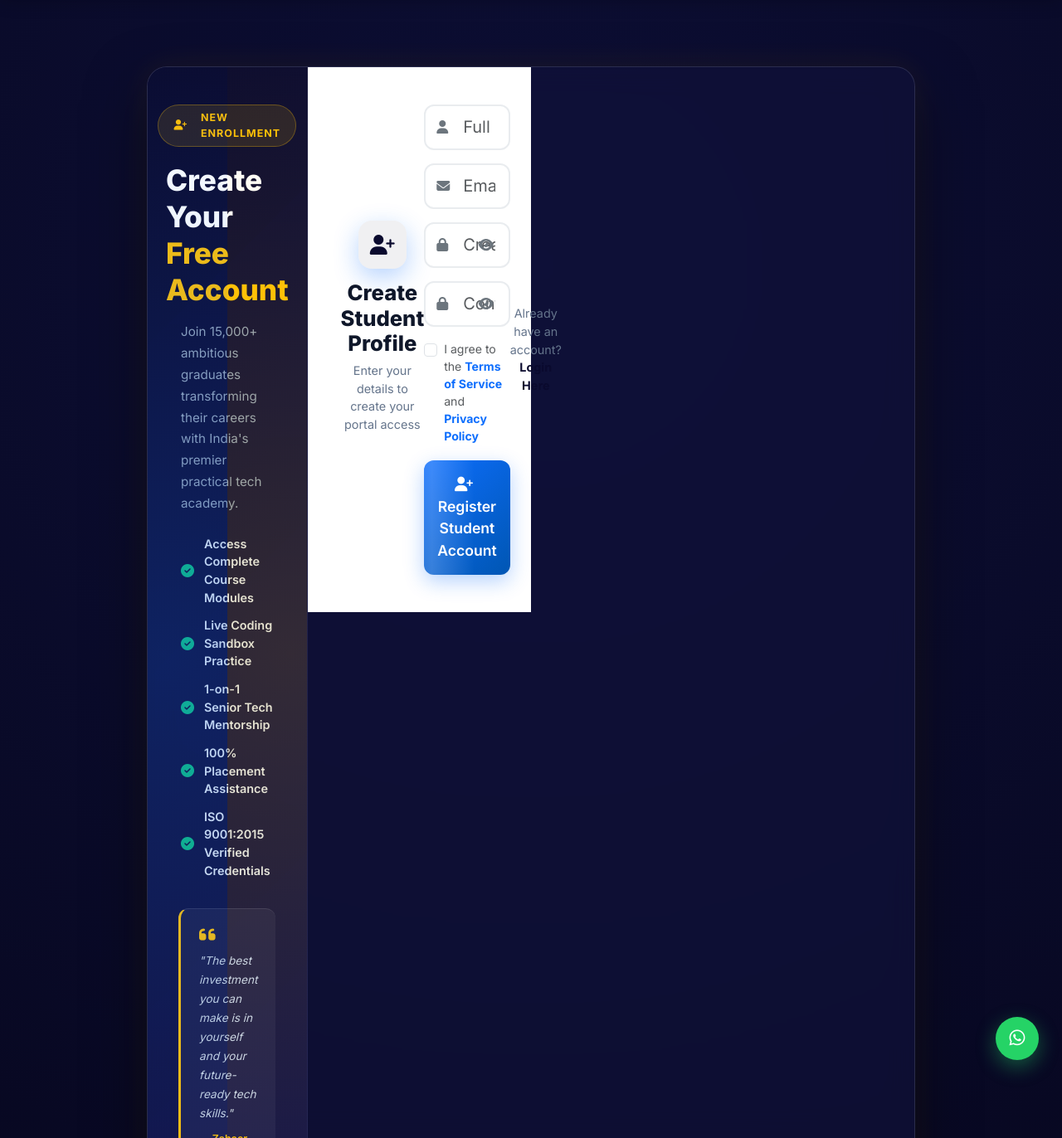
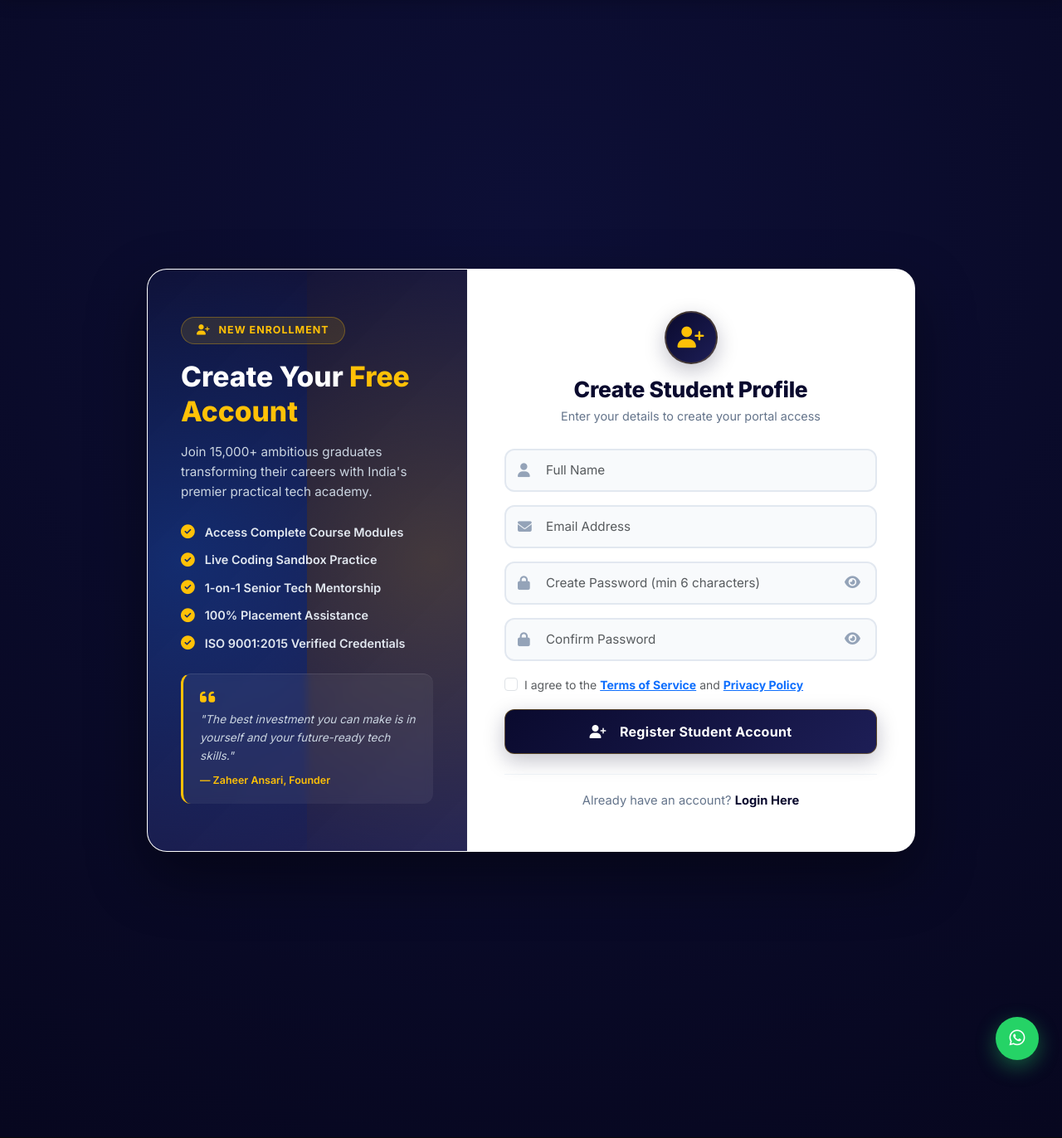
Before and after one commit to codewithganeshhh/project, a Django app: page /signup/ in a window 1280 px wide. Shown: the part 119-1491 px from the top of the page at 83% size. Run offline with Django 5.2, Linux system fonts and the light colour scheme.

Commit message:
feat: add frontend stylesheets and authentication templates

```diff
--- a/static/css/homepage-pro.css
+++ b/static/css/homepage-pro.css
@@ -1972,17 +1972,16 @@
 }
 
 .auth-wrapper {
-  background: rgba(17, 18, 58, 0.7);
+  background: #ffffff;
   border: 1px solid rgba(255, 255, 255, 0.12);
   border-radius: 24px;
   overflow: hidden;
-  box-shadow: 0 30px 70px rgba(0, 0, 0, 0.5), 0 0 40px rgba(255, 193, 7, 0.08);
-  backdrop-filter: blur(16px);
+  box-shadow: 0 30px 70px rgba(0, 0, 0, 0.4);
 }
 
 .auth-info {
-  background: linear-gradient(135deg, rgba(10, 10, 46, 0.95) 0%, rgba(21, 22, 77, 0.9) 100%);
-  padding: 45px 40px;
+  background: linear-gradient(135deg, rgba(10, 10, 46, 0.98) 0%, rgba(21, 22, 77, 0.95) 100%);
+  padding: 50px 40px;
   height: 100%;
   display: flex;
   flex-direction: column;
@@ -2008,7 +2007,7 @@
 }
 
 .auth-info h2 {
-  font-size: 2.2rem;
+  font-size: 2.1rem;
   font-weight: 800;
   color: #ffffff;
   line-height: 1.25;
@@ -2020,9 +2019,9 @@
 }
 
 .auth-info p {
-  color: #94a3b8;
+  color: #cbd5e1;
   font-size: 0.95rem;
-  line-height: 1.7;
+  line-height: 1.6;
   margin-bottom: 25px;
 }
 
@@ -2043,20 +2042,20 @@
 }
 
 .auth-feature i {
-  color: #10b981;
-  font-size: 1rem;
+  color: #ffc107;
+  font-size: 1.05rem;
 }
 
 .auth-quote {
   border-top: 1px solid rgba(255, 255, 255, 0.1);
-  padding-top: 20px;
+  padding-top: 18px;
   margin-top: 10px;
 }
 
 .auth-quote i {
   color: #ffc107;
-  font-size: 1.4rem;
-  margin-bottom: 8px;
+  font-size: 1.3rem;
+  margin-bottom: 6px;
   display: block;
 }
 
@@ -2075,31 +2074,34 @@
 
 .auth-form-wrapper {
   background: #ffffff;
-  padding: 45px 40px;
+  padding: 50px 45px;
+  height: 100%;
 }
 
 .auth-form-header {
   text-align: center;
-  margin-bottom: 30px;
+  margin-bottom: 28px;
 }
 
 .auth-icon-wrapper {
-  width: 58px;
-  height: 58px;
-  border-radius: 16px;
-  background: rgba(10, 10, 46, 0.06);
+  width: 64px;
+  height: 64px;
+  border-radius: 50%;
+  background: linear-gradient(135deg, #0a0a2e, #1d1e56);
+  color: #ffc107;
+  display: flex;
+  align-items: center;
+  justify-content: center;
+  font-size: 1.6rem;
+  margin: 0 auto 15px;
+  box-shadow: 0 8px 25px rgba(10, 10, 46, 0.25);
+  border: 2px solid rgba(255, 193, 7, 0.2);
+}
+
+.auth-form-header h4 {
+  font-size: 1.65rem;
+  font-weight: 800;
   color: #0a0a2e;
-  display: flex;
-  align-items: center;
-  justify-content: center;
-  font-size: 1.5rem;
-  margin: 0 auto 14px;
-}
-
-.auth-form-header h4 {
-  font-size: 1.6rem;
-  font-weight: 800;
-  color: #0f172a;
   margin-bottom: 6px;
 }
 
@@ -2112,8 +2114,10 @@
 .auth-footer {
   text-align: center;
   margin-top: 24px;
-  font-size: 0.9rem;
+  font-size: 0.92rem;
   color: #64748b;
+  border-top: 1px solid #f1f5f9;
+  padding-top: 20px;
 }
 
 .auth-footer a {
@@ -2124,6 +2128,7 @@
 
 .auth-footer a:hover {
   color: #ffc107;
+  text-decoration: underline;
 }
 
 /* ==========================================================================
--- a/static/css/style.css
+++ b/static/css/style.css
@@ -2440,31 +2440,34 @@
 
 /* ===== AUTH SECTION (Login / Signup) ===== */
 .auth-section {
-  padding: 80px 0;
-  background: linear-gradient(135deg, #f8f9fa 0%, #e9ecef 100%);
-  min-height: calc(100vh - 80px);
+  padding: 70px 0;
+  background: linear-gradient(135deg, #07071f 0%, #0a0a2e 50%, #15164d 100%);
+  min-height: calc(100vh - 120px);
   display: flex;
   align-items: center;
+  position: relative;
 }
 
 .auth-wrapper {
   background: #ffffff;
   border-radius: 24px;
   overflow: hidden;
-  box-shadow: 0 30px 80px rgba(0, 0, 0, 0.12);
-  display: grid;
-  grid-template-columns: 1fr 1fr;
-  min-height: 620px;
+  box-shadow: 0 25px 70px rgba(0, 0, 0, 0.4);
+  border: 1px solid rgba(255, 255, 255, 0.12);
+  width: 100%;
 }
 
 .auth-info {
-  background: linear-gradient(135deg, #0a0a2e 0%, #1a1a3e 100%);
-  padding: 55px 45px;
+  background: linear-gradient(135deg, #0a0a2e 0%, #12124d 100%);
+  padding: 50px 45px;
   color: #fff;
   position: relative;
   overflow: hidden;
   display: flex;
   align-items: center;
+  width: 100%;
+  height: 100%;
+  border-right: 1px solid rgba(255, 255, 255, 0.08);
 }
 
 .auth-info::before {
@@ -2474,7 +2477,8 @@
   right: -30%;
   width: 80%;
   height: 160%;
-  background: radial-gradient(circle, rgba(255, 193, 7, 0.15), transparent 70%);
+  background: radial-gradient(circle, rgba(255, 193, 7, 0.18), transparent 70%);
+  pointer-events: none;
 }
 
 .auth-info::after {
@@ -2484,7 +2488,8 @@
   left: -30%;
   width: 80%;
   height: 160%;
-  background: radial-gradient(circle, rgba(13, 110, 253, 0.2), transparent 70%);
+  background: radial-gradient(circle, rgba(13, 110, 253, 0.25), transparent 70%);
+  pointer-events: none;
 }
 
 .auth-info-content {
@@ -2494,13 +2499,15 @@
 }
 
 .auth-badge {
-  display: inline-block;
+  display: inline-flex;
+  align-items: center;
+  gap: 8px;
   background: rgba(255, 193, 7, 0.15);
   color: #ffc107;
   padding: 6px 18px;
   border-radius: 30px;
   font-weight: 600;
-  font-size: 0.85rem;
+  font-size: 0.82rem;
   letter-spacing: 0.5px;
   text-transform: uppercase;
   margin-bottom: 20px;
@@ -2508,40 +2515,42 @@
 }
 
 .auth-badge i {
-  margin-right: 8px;
+  margin-right: 2px;
 }
 
 .auth-info h2 {
-  font-size: 2.1rem;
+  font-size: 2rem;
   font-weight: 800;
   margin-bottom: 15px;
-  line-height: 1.2;
+  line-height: 1.25;
+  color: #ffffff;
 }
 
 .auth-info h2 span {
   color: #ffc107;
 }
 
-.auth-info > .auth-info-content > p {
+.auth-info-content > p {
   color: rgba(255, 255, 255, 0.8);
-  font-size: 1rem;
-  line-height: 1.7;
-  margin-bottom: 30px;
+  font-size: 0.95rem;
+  line-height: 1.6;
+  margin-bottom: 25px;
 }
 
 .auth-features {
-  display: grid;
-  grid-template-columns: 1fr 1fr;
-  gap: 14px;
-  margin-bottom: 30px;
+  display: flex;
+  flex-direction: column;
+  gap: 12px;
+  margin-bottom: 25px;
 }
 
 .auth-feature {
   display: flex;
   align-items: center;
-  gap: 10px;
+  gap: 12px;
   font-size: 0.9rem;
   color: rgba(255, 255, 255, 0.9);
+  font-weight: 500;
 }
 
 .auth-feature i {
@@ -2552,68 +2561,42 @@
 
 .auth-quote {
   position: relative;
-  padding: 20px 22px;
-  background: rgba(255, 255, 255, 0.05);
+  padding: 18px 20px;
+  background: rgba(255, 255, 255, 0.06);
   border-left: 3px solid #ffc107;
   border-radius: 12px;
   margin-top: 20px;
+  backdrop-filter: blur(5px);
 }
 
 .auth-quote i {
   color: #ffc107;
-  font-size: 1.3rem;
-  margin-bottom: 8px;
+  font-size: 1.2rem;
+  margin-bottom: 6px;
   display: block;
 }
 
 .auth-quote p {
   font-style: italic;
-  font-size: 0.92rem;
+  font-size: 0.88rem;
   color: rgba(255, 255, 255, 0.85);
-  margin: 0 0 8px;
-  line-height: 1.6;
+  margin: 0 0 6px;
+  line-height: 1.5;
 }
 
 .auth-quote span {
-  font-size: 0.8rem;
+  font-size: 0.78rem;
   color: #ffc107;
   font-weight: 600;
 }
 
-.auth-stats {
-  display: flex;
-  gap: 25px;
-  padding-top: 20px;
-  border-top: 1px solid rgba(255, 255, 255, 0.1);
-  margin-top: 15px;
-}
-
-.auth-stat {
-  text-align: center;
-}
-
-.auth-stat-number {
-  display: block;
-  font-size: 1.6rem;
-  font-weight: 800;
-  color: #ffc107;
-  line-height: 1;
-}
-
-.auth-stat-label {
-  font-size: 0.8rem;
-  color: rgba(255, 255, 255, 0.7);
-  text-transform: uppercase;
-  letter-spacing: 1px;
-  margin-top: 4px;
-  display: block;
-}
-
 .auth-form-wrapper {
-  padding: 55px 50px;
+  padding: 50px 45px;
   display: flex;
   align-items: center;
   background: #ffffff;
+  width: 100%;
+  height: 100%;
 }
 
 .auth-form-content {
@@ -2622,136 +2605,144 @@
 
 .auth-form-header {
   text-align: center;
-  margin-bottom: 30px;
+  margin-bottom: 28px;
 }
 
 .auth-icon-wrapper {
-  width: 70px;
-  height: 70px;
+  width: 64px;
+  height: 64px;
   margin: 0 auto 15px;
-  background: linear-gradient(135deg, #0d6efd, #0056b3);
-  color: #fff;
+  background: linear-gradient(135deg, #0a0a2e, #1d1e56);
+  color: #ffc107;
   border-radius: 50%;
   display: flex;
   align-items: center;
   justify-content: center;
-  font-size: 1.8rem;
-  box-shadow: 0 10px 30px rgba(13, 110, 253, 0.3);
+  font-size: 1.6rem;
+  box-shadow: 0 8px 25px rgba(10, 10, 46, 0.25);
+  border: 2px solid rgba(255, 193, 7, 0.2);
 }
 
 .auth-form-header h4 {
-  font-size: 1.8rem;
-  font-weight: 700;
-  color: #1a1a2e;
+  font-size: 1.65rem;
+  font-weight: 800;
+  color: #0a0a2e;
   margin-bottom: 6px;
+  letter-spacing: -0.3px;
 }
 
 .auth-form-header p {
-  color: #6c757d;
-  font-size: 0.92rem;
+  color: #64748b;
+  font-size: 0.9rem;
   margin: 0;
 }
 
-.auth-form-content .form-group {
-  position: relative;
-}
-
-.auth-form-content .form-group .form-control {
-  padding-left: 45px;
-  padding-right: 45px;
-  border-radius: 12px;
-  border: 2px solid #e9ecef;
-  transition: all 0.3s ease;
-  height: 55px;
+.form-group {
+  position: relative;
+  margin-bottom: 0;
+}
+
+.form-group .form-control {
+  padding-left: 48px !important;
+  padding-right: 48px !important;
+  border-radius: 12px !important;
+  border: 2px solid #e2e8f0;
+  transition: all 0.3s ease;
+  height: 52px;
   font-size: 0.95rem;
-}
-
-.auth-form-content .form-group .form-control:focus {
-  border-color: #0d6efd;
-  box-shadow: 0 0 0 0.2rem rgba(13, 110, 253, 0.15);
-}
-
-.auth-form-content .form-group .form-icon {
-  position: absolute;
-  left: 15px;
+  color: #0f172a;
+  background-color: #f8fafc;
+}
+
+.form-group .form-control:focus {
+  border-color: #0a0a2e;
+  background-color: #ffffff;
+  box-shadow: 0 0 0 4px rgba(10, 10, 46, 0.1);
+}
+
+.form-group .form-icon {
+  position: absolute;
+  left: 16px;
   top: 50%;
   transform: translateY(-50%);
-  color: #6c757d;
-  font-size: 1rem;
-  z-index: 1;
+  color: #94a3b8;
+  font-size: 1.05rem;
+  z-index: 5;
   pointer-events: none;
+  transition: color 0.3s ease;
+}
+
+.form-group .form-control:focus ~ .form-icon,
+.form-group:focus-within .form-icon {
+  color: #0a0a2e;
 }
 
 .password-toggle {
   position: absolute;
-  right: 12px;
+  right: 14px;
   top: 50%;
   transform: translateY(-50%);
   background: transparent;
   border: none;
-  color: #6c757d;
+  color: #94a3b8;
   cursor: pointer;
+  font-size: 1.05rem;
+  padding: 6px;
+  z-index: 6;
+  transition: color 0.3s ease;
+}
+
+.password-toggle:hover {
+  color: #0a0a2e;
+}
+
+.btn-auth-submit {
+  background: linear-gradient(135deg, #0a0a2e 0%, #1d1e56 100%);
+  color: #ffffff !important;
+  border: 1px solid rgba(255, 193, 7, 0.3);
+  border-radius: 12px;
+  padding: 14px;
+  font-weight: 700;
   font-size: 1rem;
-  padding: 6px 8px;
-  z-index: 2;
-  transition: color 0.3s ease;
-}
-
-.password-toggle:hover {
-  color: #0d6efd;
-}
-
-.btn-auth {
-  background: linear-gradient(135deg, #0d6efd, #0056b3);
-  color: #fff;
-  border: none;
-  border-radius: 12px;
-  padding: 15px;
-  font-weight: 600;
-  font-size: 1rem;
-  transition: all 0.3s ease;
-  box-shadow: 0 8px 25px rgba(13, 110, 253, 0.3);
+  letter-spacing: 0.3px;
+  transition: all 0.3s ease;
+  box-shadow: 0 8px 25px rgba(10, 10, 46, 0.25);
   position: relative;
   overflow: hidden;
-}
-
-.btn-auth:hover {
+  display: flex;
+  align-items: center;
+  justify-content: center;
+  gap: 8px;
+  width: 100%;
+}
+
+.btn-auth-submit:hover {
+  background: linear-gradient(135deg, #12124d 0%, #2a2b72 100%);
+  color: #ffc107 !important;
   transform: translateY(-2px);
-  box-shadow: 0 12px 35px rgba(13, 110, 253, 0.4);
-  color: #fff;
-  background: linear-gradient(135deg, #0056b3, #003d82);
-}
-
-.form-check-label {
-  font-size: 0.88rem;
-  color: #6c757d;
-}
-
-.form-check-label a {
-  color: #0d6efd;
-  text-decoration: none;
-  font-weight: 600;
-}
-
-.form-check-label a:hover {
-  color: #ffc107;
-}
-
-.auth-switch-text {
+  box-shadow: 0 12px 30px rgba(10, 10, 46, 0.35);
+  border-color: #ffc107;
+}
+
+.auth-footer {
   text-align: center;
+  margin-top: 24px;
   font-size: 0.92rem;
-  color: #6c757d;
-  margin: 0;
-}
-
-.auth-switch-text a {
-  color: #0d6efd;
+  color: #64748b;
+  border-top: 1px solid #f1f5f9;
+  padding-top: 20px;
+}
+
+.auth-footer a {
+  color: #0a0a2e;
   text-decoration: none;
   font-weight: 700;
-}
-
-.auth-switch-text a:hover {
+  transition: color 0.3s ease;
+}
+
+.auth-footer a:hover {
   color: #ffc107;
+  text-decoration: underline;
 }
 
 /* ===== PROFILE SECTION ===== */
--- a/templates/signup.html
+++ b/templates/signup.html
@@ -96,11 +96,12 @@
   <section class="auth-section">
     <div class="container">
       <div class="row justify-content-center">
-        <div class="col-lg-10">
+        <div class="col-xl-10 col-lg-11">
           <div class="auth-wrapper">
-            <div class="row g-0">
-              <div class="col-lg-5">
-                <div class="auth-info">
+            <div class="row g-0 align-items-stretch">
+              <div class="col-lg-5 d-flex">
+                <div class="auth-info flex-grow-1">
+                  <div class="auth-info-content">
                     <span class="auth-badge"><i class="fas fa-user-plus"></i> New Enrollment</span>
                     <h2>Create Your <span>Free Account</span></h2>
                     <p>Join 15,000+ ambitious graduates transforming their careers with India's premier practical tech academy.</p>
@@ -120,9 +121,11 @@
                     </div>
                   </div>
                 </div>
+              </div>
 
-              <div class="col-lg-7">
-                <div class="auth-form-wrapper">
+              <div class="col-lg-7 d-flex">
+                <div class="auth-form-wrapper flex-grow-1">
+                  <div class="auth-form-content">
                     <div class="auth-form-header">
                       <div class="auth-icon-wrapper"><i class="fas fa-user-plus"></i></div>
                       <h4>Create Student Profile</h4>
@@ -171,9 +174,8 @@
                           </div>
                         </div>
                         <div class="col-12">
-                        <button type="submit" class="btn btn-enroll btn-lg w-100">
+                          <button type="submit" class="btn btn-auth-submit btn-lg w-100">
                             <i class="fas fa-user-plus me-2"></i> Register Student Account
-                          <span class="btn-shimmer"></span>
                           </button>
                         </div>
                       </div>
@@ -181,6 +183,7 @@
 
                     <div class="auth-footer">
                       Already have an account? <a href="{% url 'login' %}{% if request.GET.next %}?next={{ request.GET.next }}{% endif %}">Login Here</a>
+                    </div>
                   </div>
                 </div>
               </div>
```
Also changed, not shown: templates/login.html (+11 -8 lines). Lines whose indentation alone changed are shown as unchanged.
